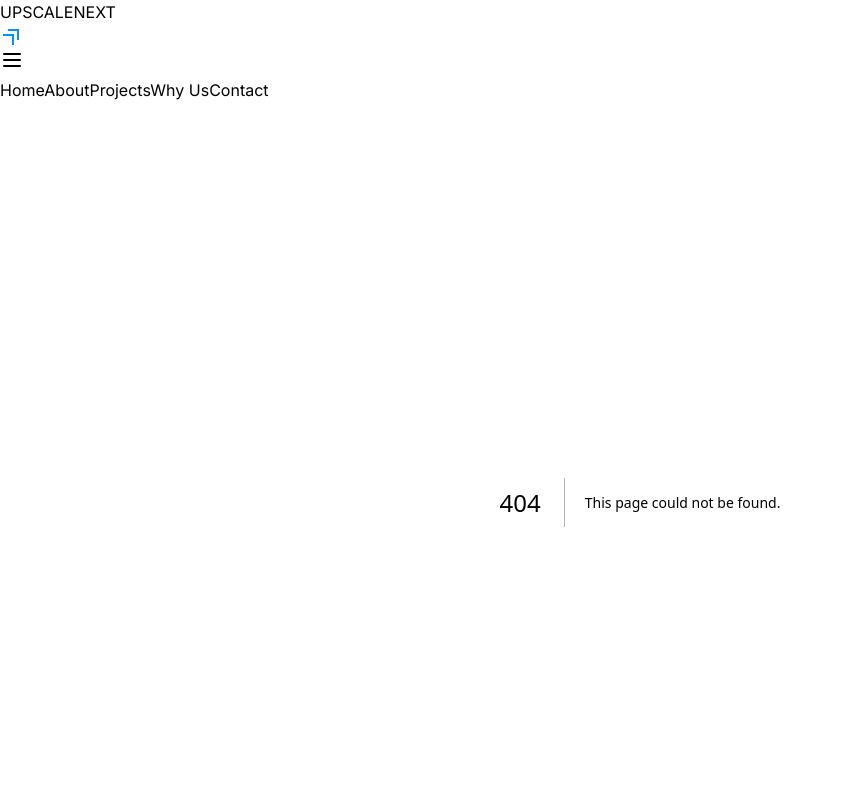
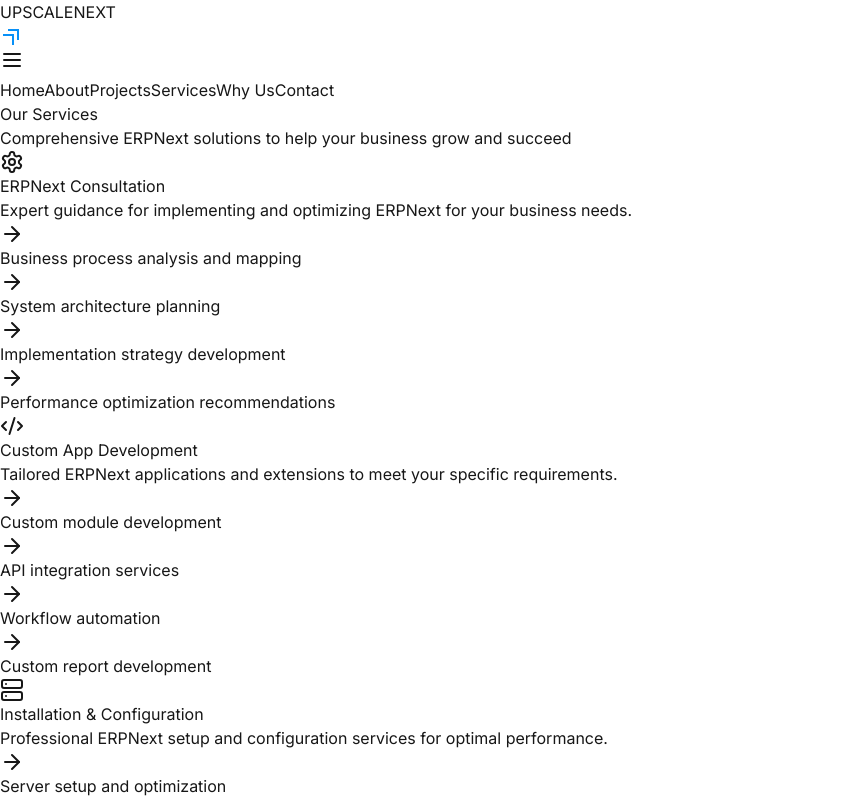
Before and after one commit to Amalghoshv/Upscalenext, a Next.js app: page /services in a window 1280 px wide. Before the commit this address had no page. Shown: the top 800 px of the page, without its empty margins (0-843 px from the left). Built offline with nearby package versions, Linux system fonts and the light colour scheme.

Commit message:
minor chnages in routing

```diff
--- a/src/app/components/Services.tsx
+++ b/src/app/components/Services.tsx
@@ -64,6 +64,7 @@
       whileInView={{ opacity: 1 }}
       transition={{ duration: 0.7 }}
       className="py-16 bg-gray-50"
+       id='services'
     >
       <div className="max-w-7xl mx-auto px-4 sm:px-6 lg:px-8">
         <motion.div
--- a/src/app/components/nav.tsx
+++ b/src/app/components/nav.tsx
@@ -25,7 +25,7 @@
 
           {/* Desktop menu */}
           <div className="hidden md:flex space-x-4">
-            {['Home', 'About', 'Projects', 'Why Us', 'Contact'].map((item) => (
+            {['Home', 'About', 'Projects','Services' ,'Why Us', 'Contact'].map((item) => (
                 <a
                 key={item}
                 href={item === 'Home' ? '/' : `#${item.toLowerCase().replace(' ', '-')}`}
@@ -41,7 +41,7 @@
         {isOpen && (
           <div className="md:hidden">
             <div className="px-2 pt-2 pb-3 space-y-1 text-center">
-              {['Home', 'About', 'Projects', 'Why Us', 'Contact'].map((item) => (
+              {['Home', 'About', 'Projects','Services','Why Us','Contact'].map((item) => (
                 <a
                   key={item}
                   href={item ==='Home'?'/':`#${item.toLowerCase().replace(' ', '-')}`}
--- a/src/app/components/why-us.tsx
+++ b/src/app/components/why-us.tsx
@@ -31,7 +31,7 @@
   ];
 
   return (
-    <section className="py-16 bg-white">
+    <section className="py-16 bg-white" id="why-us">
       <div className="max-w-7xl mx-auto px-4 sm:px-6 lg:px-8">
         <motion.div
           initial={{ opacity: 0, y: 50 }}
--- /dev/null
+++ b/src/app/services/page.tsx
@@ -0,0 +1,5 @@
+import Services from '@/app/components/Services'
+
+export default function AboutPage() {
+  return <Services/>
+}
```
Also changed, not shown: src/app/sitemap.ts (+6 -1 lines).
